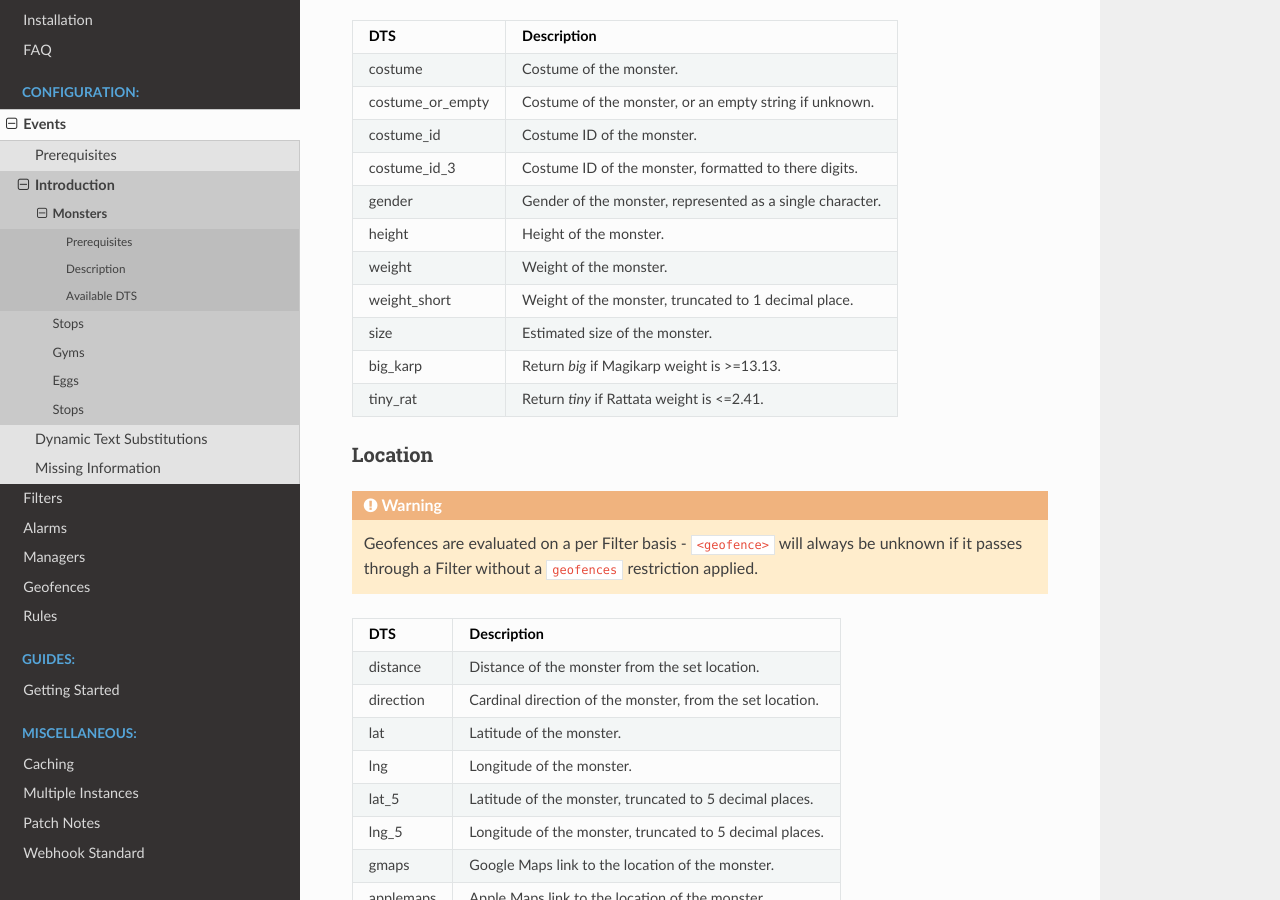
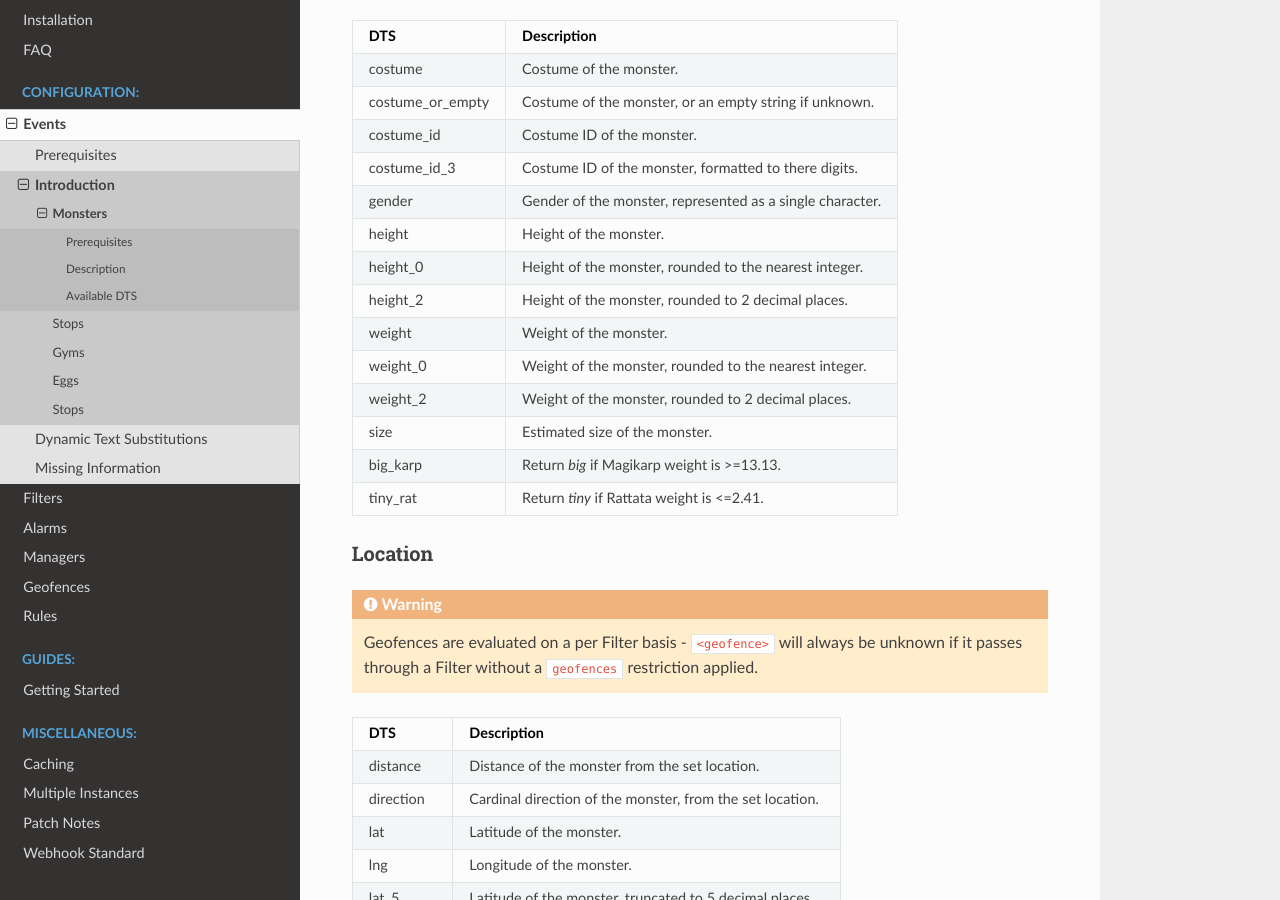
Before and after one commit to pokealarm/pokealarm, a Sphinx documentation site: the page built from docs/configuration/events/monster-events.rst, in a window 1280 px wide and 900 px high, scrolled down 3163 px. Built offline with Sphinx 7.4.7 and the Read the Docs theme 2.0.0, drawn with Linux system fonts in a browser that asks for light colours; pages that are not in the unit, such as notebooks, are missing from menus.

Commit message:
Updated docs
Updated docs for more Height/Weight DTS possibilities

```diff
--- a/docs/configuration/events/monster-events.rst
+++ b/docs/configuration/events/monster-events.rst
@@ -136,8 +136,11 @@ costume_id          Costume ID of the monster.
 costume_id_3        Costume ID of the monster, formatted to there digits.
 gender              Gender of the monster, represented as a single character.
 height              Height of the monster.
+height_0            Height of the monster, rounded to the nearest integer.
+height_2            Height of the monster, rounded to 2 decimal places.
 weight              Weight of the monster.
-weight_short        Weight of the monster, truncated to 1 decimal place.
+weight_0            Weight of the monster, rounded to the nearest integer.
+weight_2            Weight of the monster, rounded to 2 decimal places.
 size                Estimated size of the monster.
 big_karp            Return `big` if Magikarp weight is >=13.13.
 tiny_rat            Return `tiny` if Rattata weight is <=2.41.
```
